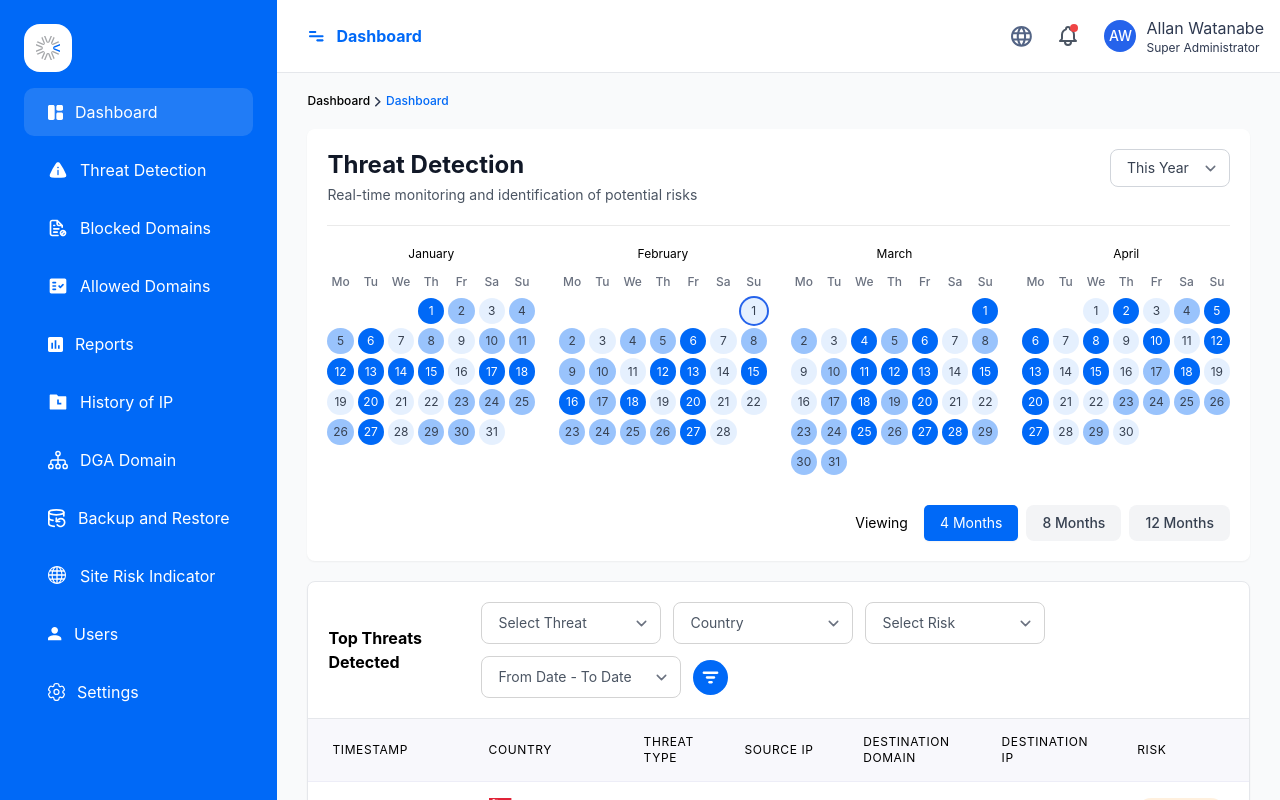
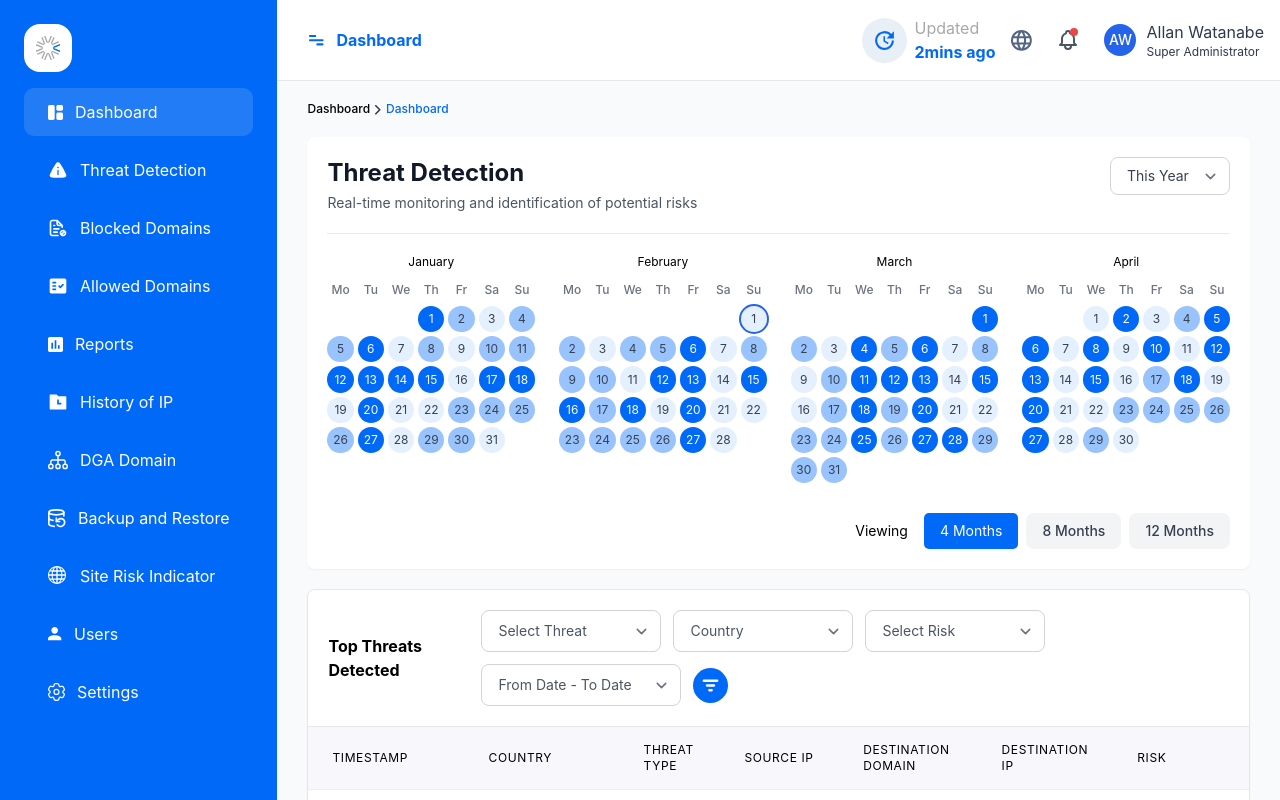
Before and after one commit to tanmoypaul1005/take-home-project, a React (Create React App) app: page / in a window 1280 px wide. Built offline with nearby package versions, Linux system fonts and the light colour scheme.

Commit message:
Refactor header component to adjust visibility of updated time on medium screens

```diff
--- a/src/components/header/index.jsx
+++ b/src/components/header/index.jsx
@@ -26,7 +26,7 @@ const Header = ({ sidebarOpen, setSidebarOpen }) => {
                     <div className="flex items-center space-x-2 sm:space-x-4">
 
                         {/* Updated Time - Hidden on small mobile */}
-                        <div className="items-center hidden space-x-2 xs:flex">
+                        <div className="items-center hidden space-x-2 md:flex">
                             <svg className="w-8 h-8 sm:w-[45px] sm:h-[45px]" viewBox="0 0 45 45" fill="none" xmlns="http://www.w3.org/2000/svg">
                                 <rect width="45" height="45" rx="22.5" fill="#E9EFF7" />
                                 <path d="M21.4583 18.3333V23.5417L25.8854 26.1667L26.6875 24.8333L23.0208 22.6562V18.3333H21.4583ZM31.875 20.4167V13.125L29.125 15.875C28.2575 15.0013 27.2252 14.3083 26.088 13.8363C24.9508 13.3643 23.7313 13.1225 22.5 13.125C20.6458 13.125 18.8332 13.6748 17.2915 14.705C15.7498 15.7351 14.5482 17.1993 13.8386 18.9123C13.1291 20.6254 12.9434 22.5104 13.3051 24.329C13.6669 26.1475 14.5598 27.818 15.8709 29.1291C17.182 30.4402 18.8525 31.3331 20.671 31.6949C22.4896 32.0566 24.3746 31.8709 26.0877 31.1614C27.8007 30.4518 29.2649 29.2502 30.295 27.7085C31.3252 26.1668 31.875 24.3542 31.875 22.5H29.7917C29.7917 26.5208 26.5208 29.7917 22.5 29.7917C18.4792 29.7917 15.2083 26.5208 15.2083 22.5C15.2083 18.4792 18.4792 15.2083 22.5 15.2083C24.5104 15.2083 26.3333 16.0313 27.6563 17.3438L24.5833 20.4167H31.875Z" fill="#0069F7" />
```
